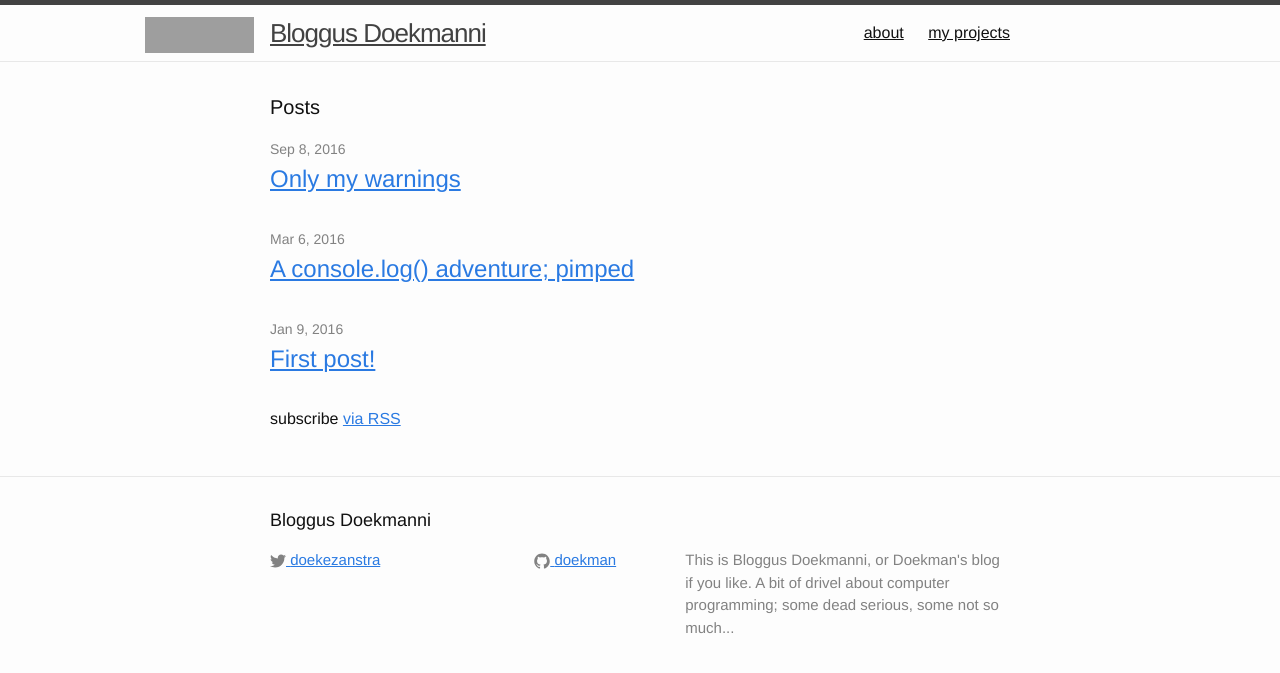
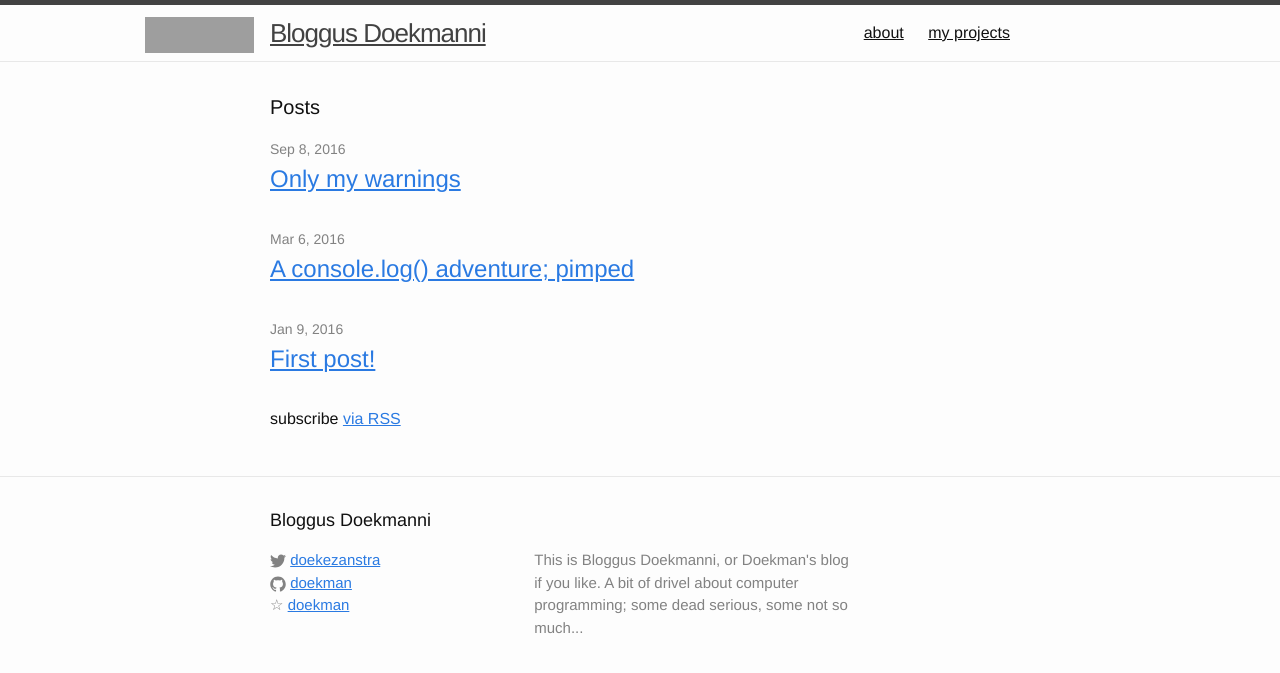
Before and after one commit to doekman/doekman.github.io, a Jekyll site: the page built from index.html, in a window 1280 px wide. Shown: the top 673 px of the page. Built offline with Jekyll 4.4.1, drawn with Linux system fonts in a browser that asks for light colours; grey boxes are pictures that could not be loaded.

Commit message:
Micro.blog link added

```diff
--- a/_includes/footer.html
+++ b/_includes/footer.html
@@ -12,17 +12,14 @@
             {% include icon-twitter.html username=site.twitter_username %}
           </li>
           {% endif %}
-        </ul>
-      </div>
-
-      <div class="footer-col footer-col-2">
-        <ul class="social-media-list">
           {% if site.github_username %}
           <li>
             {% include icon-github.html username=site.github_username %}
           </li>
           {% endif %}
-
+          <li>
+              <span style="color:#828282;size:150%;text-decoration:none" title="Micro.blog">☆</span> <a href="https://micro.blog/doekman" rel="me" />doekman</a>
+          </li>
         </ul>
       </div>
 
--- a/_includes/icon-github.html
+++ b/_includes/icon-github.html
@@ -1 +1 @@
-<a href="https://github.com/{{ include.username }}" title="GitHub"><span class="icon icon--github">{% include icon-github.svg %}</span><span class="username">{{ include.username }}</span></a>
+<span class="icon icon--github">{% include icon-github.svg %}</span><a href="https://github.com/{{ include.username }}" title="GitHub"><span class="username">{{ include.username }}</span></a>
--- a/_includes/icon-twitter.html
+++ b/_includes/icon-twitter.html
@@ -1 +1 @@
-<a href="https://twitter.com/{{ include.username }}" title="Twitter"><span class="icon icon--twitter">{% include icon-twitter.svg %}</span><span class="username">{{ include.username }}</span></a>
+<span class="icon icon--twitter">{% include icon-twitter.svg %}</span><a href="https://twitter.com/{{ include.username }}" title="Twitter"><span class="username">{{ include.username }}</span></a>
```
